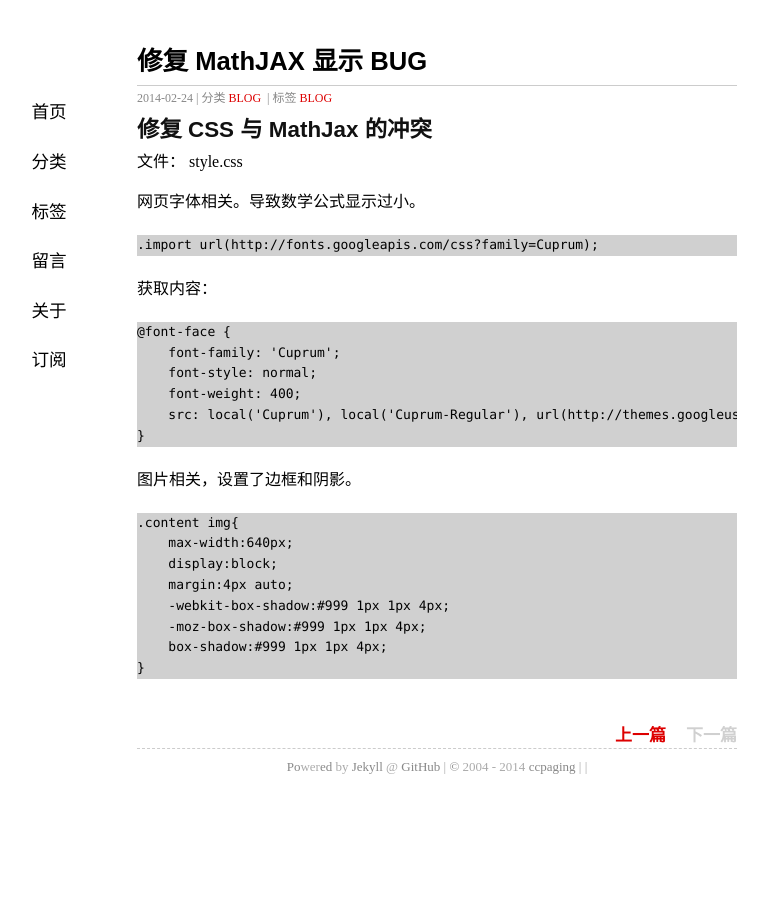
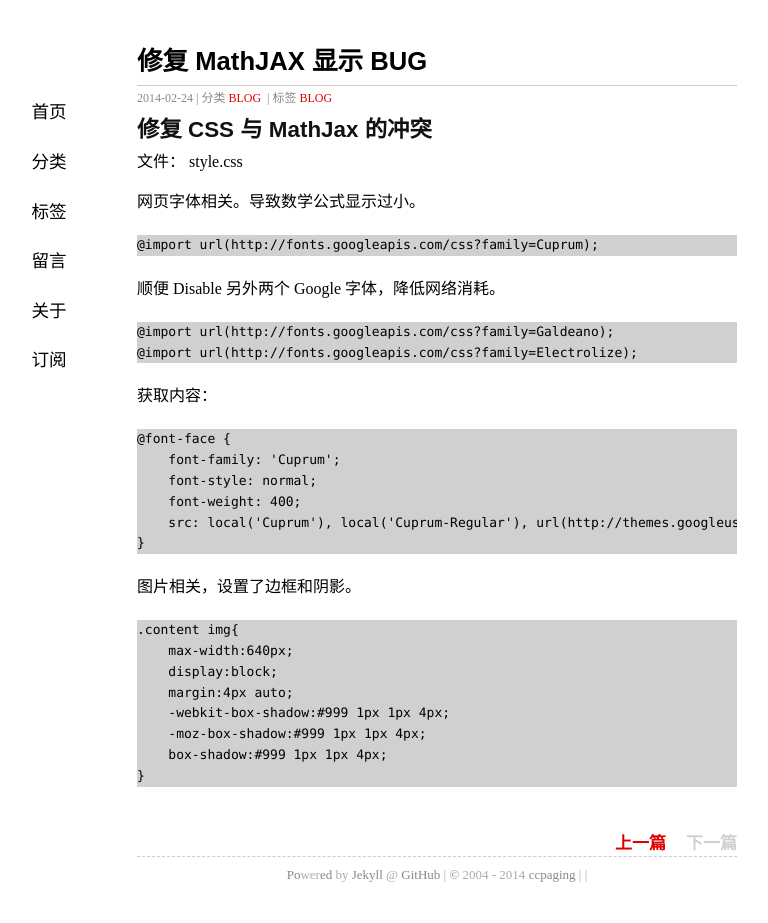
Before and after one commit to ccpaging/ccpaging.github.io, a Jekyll site: the page built from _posts/2014-02-22-blog-changlog.md, in a window 1280 px wide. Shown: the whole page, without its empty margins (203-971 px from the left). Built offline with Jekyll 4.4.1, drawn with Linux system fonts in a browser that asks for light colours; comment, search, counter and statistics services are not loaded; before the commit the page ends 900 px from its top, so only the background shows below that.

Commit message:
Update 2014-02-22-blog-changlog.md

```diff
--- a/_posts/2014-02-22-blog-changlog.md
+++ b/_posts/2014-02-22-blog-changlog.md
@@ -12,7 +12,13 @@ tags:  BLOG
 
 网页字体相关。导致数学公式显示过小。
 
-    .import url(http://fonts.googleapis.com/css?family=Cuprum);
+    @import url(http://fonts.googleapis.com/css?family=Cuprum);
+
+顺便 Disable 另外两个 Google 字体，降低网络消耗。
+
+    @import url(http://fonts.googleapis.com/css?family=Galdeano);
+    @import url(http://fonts.googleapis.com/css?family=Electrolize);
+
 
 获取内容：
 
```
